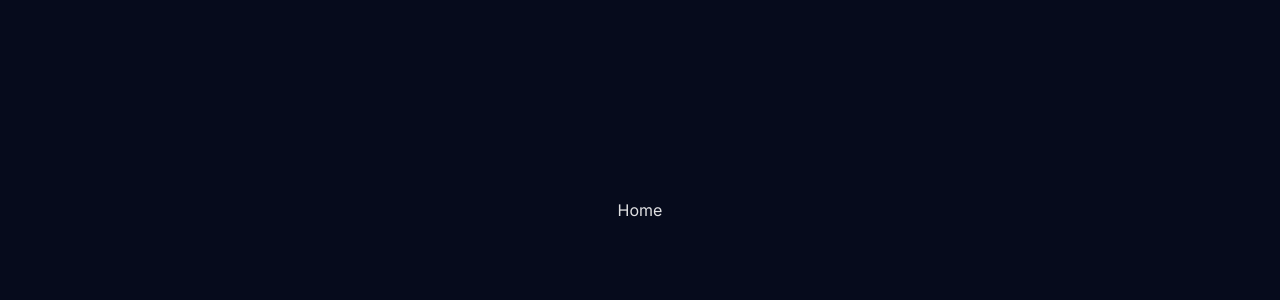
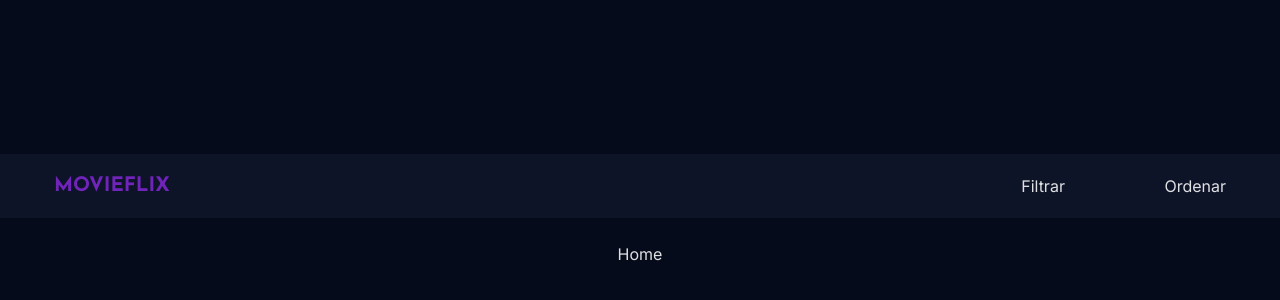
Before and after one commit to paclaraujo/movie-challenge-react-ts, a React (Vite) app: page / in a window 1280 px wide. Shown: the part 190-490 px from the top of the page. Built offline with nearby package versions, Linux system fonts and the light colour scheme.

Commit message:
feat: add header component

```diff
--- /dev/null
+++ b/src/Components/Header/Header.css
@@ -0,0 +1,41 @@
+@import url('https://fonts.googleapis.com/css2?family=Josefin+Sans:ital,wght@0,100..700;1,100..700&display=swap');
+
+.header {
+  background-color: #0E1428;
+  height: 8vh;
+  display: flex;
+  justify-content: space-between;
+  padding: 0 54px;
+  align-items: center;
+  width: 100%;
+  margin-bottom: 24px;
+}
+
+.header__title {
+  font-family: "Josefin Sans", sans-serif;
+  font-size: 20px;
+  font-weight: bold;
+  color: #7024B9;
+}
+
+.header__itens {
+  list-style: none;
+  display: flex;
+  width: 16vw;
+  height: 100%;
+  align-items: center;
+  justify-content: space-between;
+}
+
+.header__itens li {
+  height: 100%;
+  display: flex;
+  align-items: center;
+}
+
+.header__itens li:hover {
+  border-bottom: 2px solid #7024B9;
+  color: #7024B9;
+  font-weight: bold;
+  cursor: pointer;
+}
--- /dev/null
+++ b/src/Components/Header/Header.tsx
@@ -0,0 +1,14 @@
+import './Header.css';
+
+
+const Header = () => {
+  return <header className='header'>
+    <h1 className='header__title'>MOVIEFLIX</h1>
+    <ul className='header__itens'>
+      <li>Filtrar</li>
+      <li>Ordenar</li>
+    </ul>
+  </header>
+};
+
+export default Header;
--- a/src/index.css
+++ b/src/index.css
@@ -1,4 +1,10 @@
 @import url('https://fonts.googleapis.com/css2?family=Inter:wght@100..900&family=Roboto:wght@300&display=swap');
+
+* {
+  margin: 0;
+  padding: 0;
+  box-sizing: border-box;
+}
 
 :root {
   font-family: Inter, system-ui, Avenir, Helvetica, Arial, sans-serif;
@@ -11,7 +17,6 @@
 }
 
 body {
-  margin: 0;
   display: flex;
   place-items: center;
   min-width: 320px;
@@ -21,6 +26,8 @@ body {
 
 #root {
   display: flex;
+  flex-direction: column;
+  align-items: center;
   justify-content: center;
   width: 100vw;
 }
--- a/src/main.tsx
+++ b/src/main.tsx
@@ -3,9 +3,11 @@ import ReactDOM from 'react-dom/client'
 import { RouterProvider } from 'react-router-dom';
 import { router } from './Routes/Routes';
 import './index.css'
+import Header from './Components/Header/Header';
 
 ReactDOM.createRoot(document.getElementById('root')!).render(
   <React.StrictMode>
+    <Header />
     <RouterProvider router={router} />
   </React.StrictMode>,
 )
```
